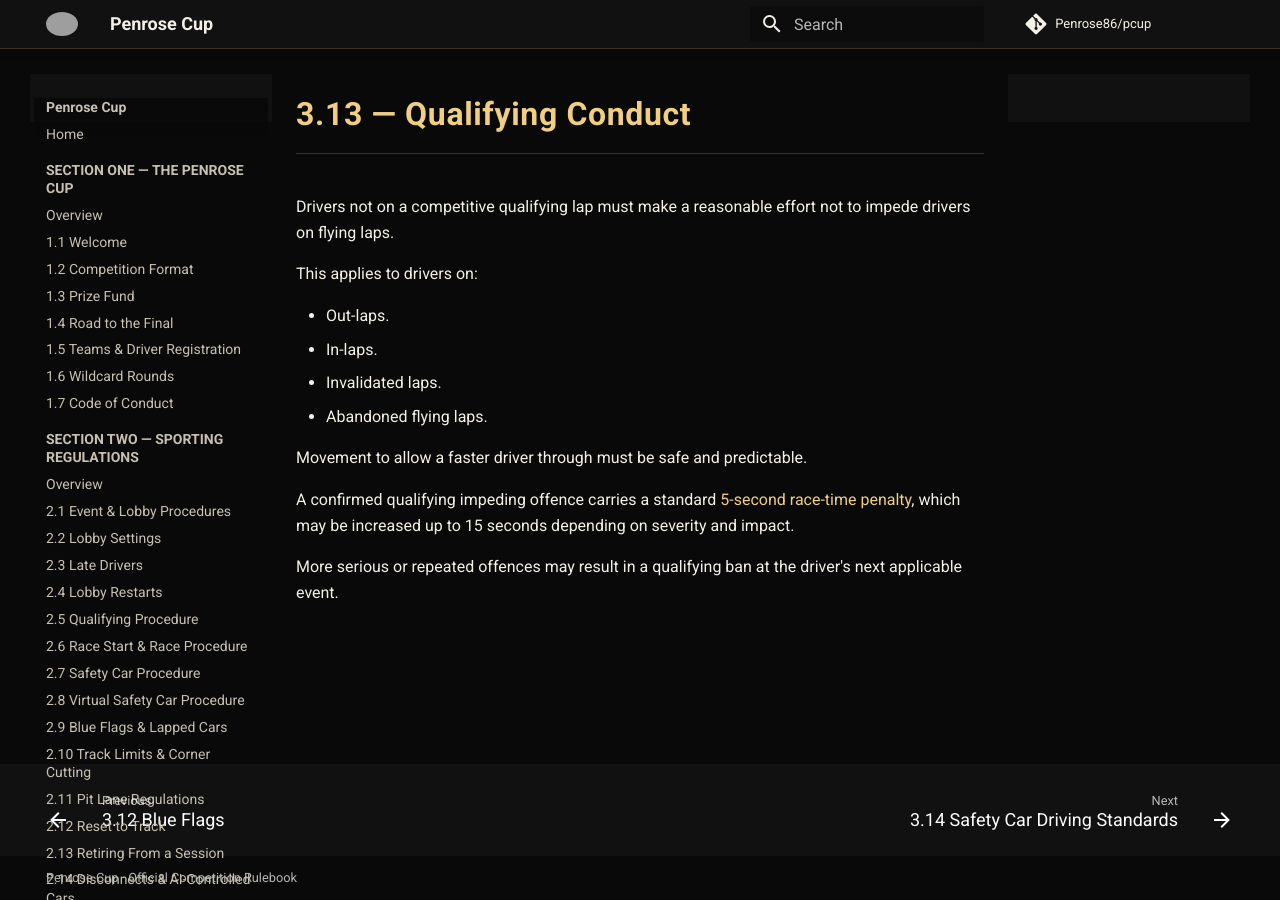
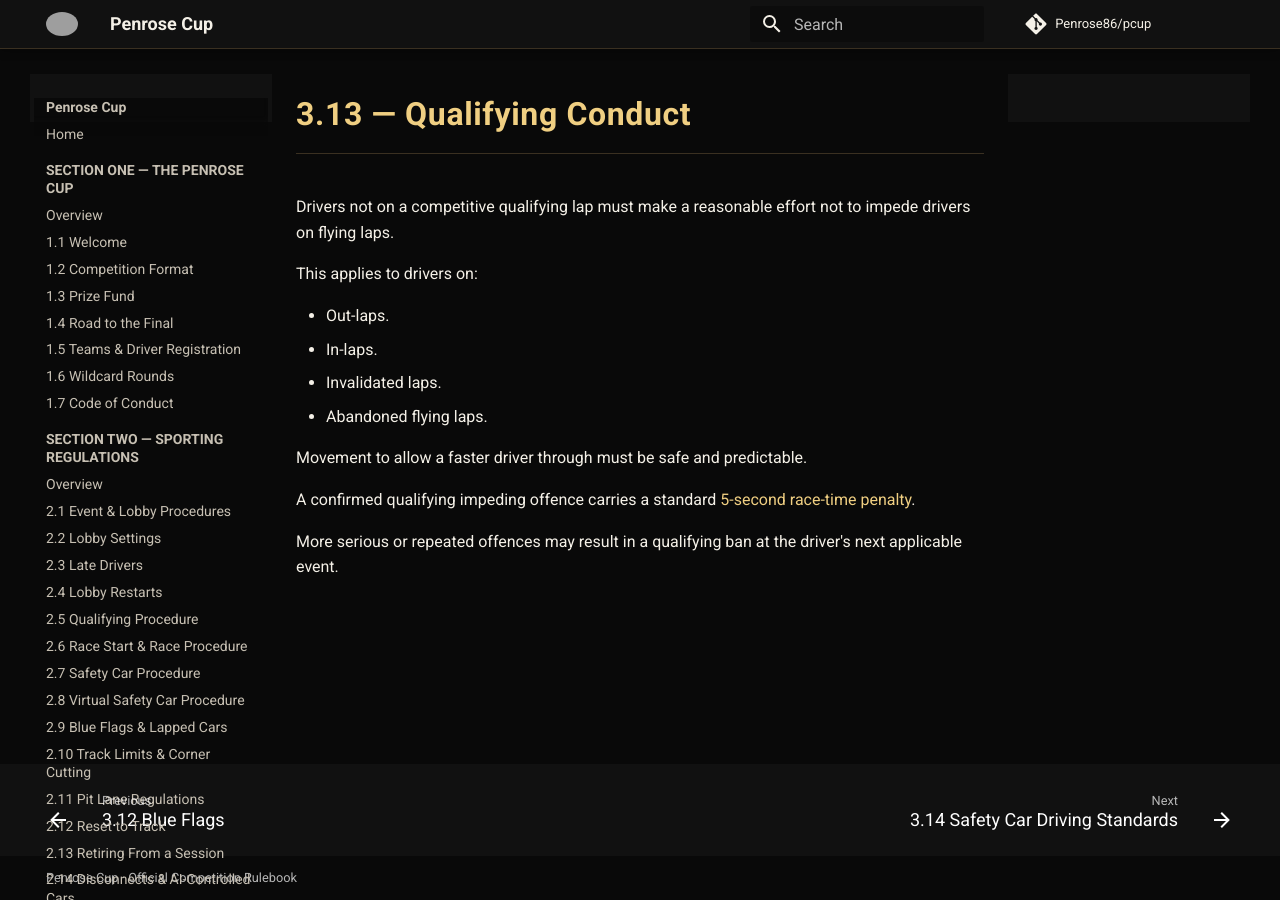
Before and after one commit to Penrose86/pcup, an MkDocs documentation site: the page built from docs/section-three/qualifying-conduct.md, in a window 1280 px wide. Built offline with MkDocs 1.6.1 and Material for MkDocs 9.7.7, drawn with Linux system fonts in a browser that asks for light colours; comment, search, counter and statistics services are not loaded; grey boxes are pictures that could not be loaded.

Commit message:
Clarify qualifying impeding penalty

```diff
--- a/docs/section-three/qualifying-conduct.md
+++ b/docs/section-three/qualifying-conduct.md
@@ -11,6 +11,6 @@ This applies to drivers on:
 
 Movement to allow a faster driver through must be safe and predictable.
 
-A confirmed qualifying impeding offence carries a standard [5-second race-time penalty](../section-four/qualifying-impeding.md), which may be increased up to 15 seconds depending on severity and impact.
+A confirmed qualifying impeding offence carries a standard [5-second race-time penalty](../section-four/qualifying-impeding.md).
 
 More serious or repeated offences may result in a qualifying ban at the driver's next applicable event.
```
